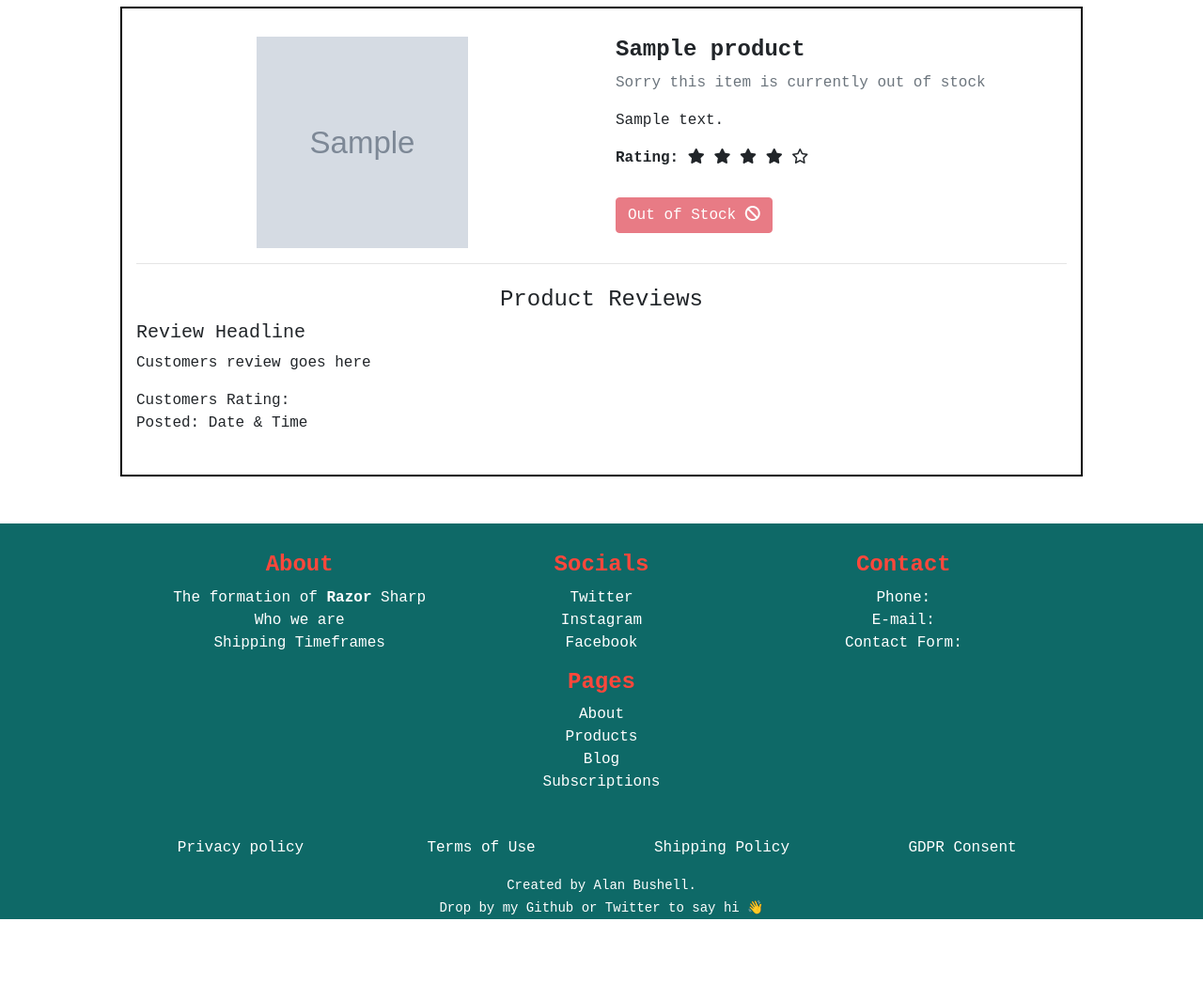
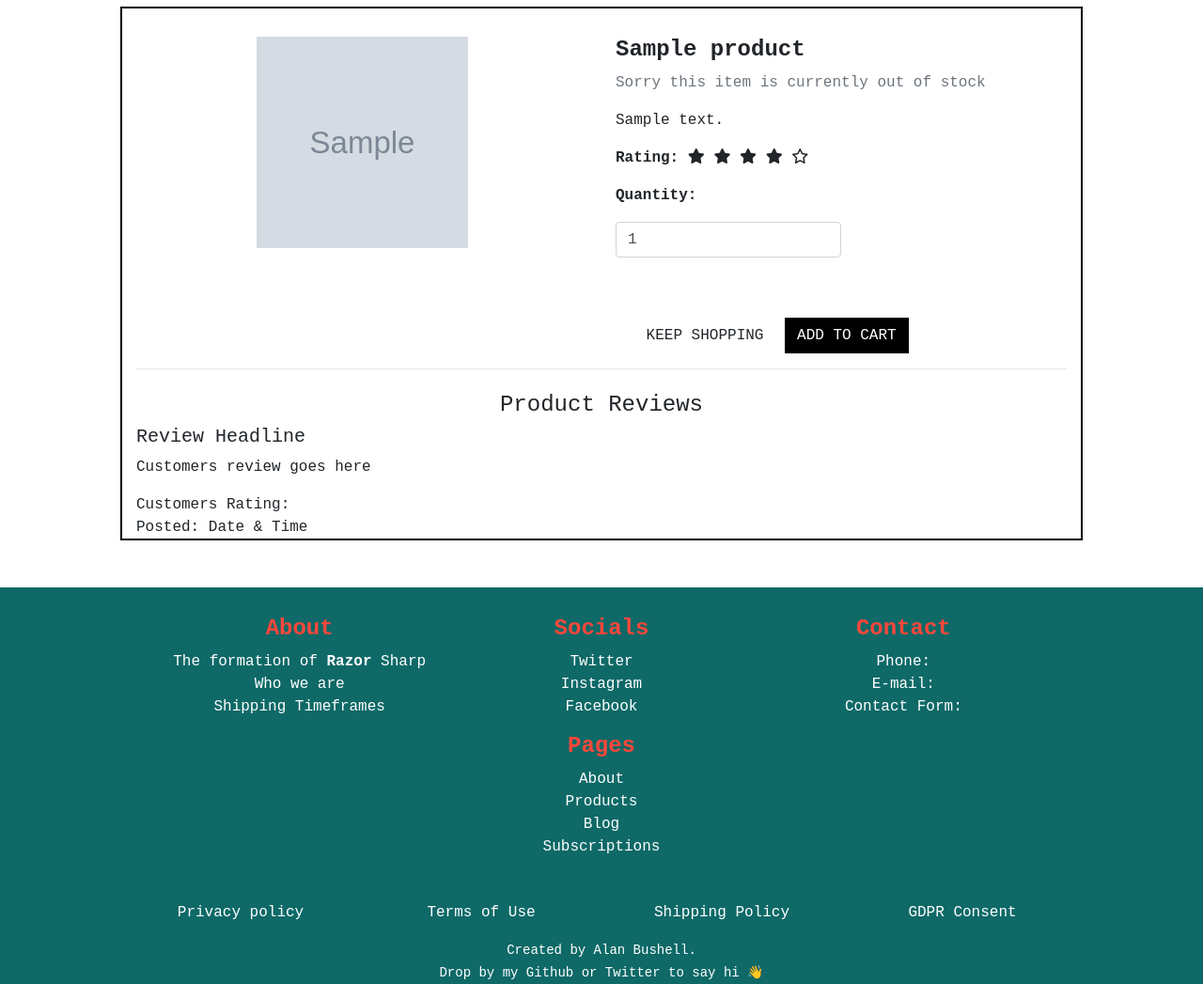
Before and after one commit to Alan-Bushell/razor-sharp, a Django app: a page that uses templates/base.html in a window 1280 px wide. Shown: the part 172-1219 px from the top of the page at 94% size. Before the commit the page ends 1150 px from the top, so only its background shows below. Run offline with Django 3.2, Linux system fonts and the light colour scheme; tables that the repository leaves empty hold one stand-in row (values such as "Sample post"); grey boxes marked "Sample" are stand-in pictures; some libraries are stand-ins or nearby versions.

Commit message:
add form to checkout app. add product details to cart

```diff
--- a/cart/contexts.py
+++ b/cart/contexts.py
@@ -1,5 +1,7 @@
 from decimal import Decimal
 from django.conf import settings
+from django.shortcuts import get_object_or_404
+from products.models import Product
 
 
 def cart_contents(request):
@@ -7,6 +9,30 @@ def cart_contents(request):
     cart_items = []
     total = 0
     product_count = 0
+    cart = request.session.get('cart', {})
+
+    for item_id, item_data in cart.items():
+        if isinstance(item_data, int):
+            product = get_object_or_404(Product, pk=item_id)
+            total += item_data * product.price
+            product_count += item_data
+            cart_items.append({
+                'item_id': item_id,
+                'quantity': item_data,
+                'product': product,
+                'total': total,
+            })
+        else:
+            product = get_object_or_404(Product, pk=item_id)
+            for size, quantity in item_data['items_by_size'].items():
+                total += quantity * product.price
+                product_count += quantity
+                cart_items.append({
+                    'item_id': item_id,
+                    'quantity': quantity,
+                    'product': product,
+                    'size': size,
+                })
 
     if total < settings.FREE_DELIVERY_THRESHOLD:
         delivery = total * Decimal(settings.STANDARD_DELIVERY_PERCENTAGE / 100)
--- a/cart/templates/cart/cart.html
+++ b/cart/templates/cart/cart.html
@@ -43,7 +43,7 @@
                 </div>
                 <div class="col-xs-12 col-md-2 col-lg-2 align-self-center">
                     <h5>
-                        <a href="{% url 'remove_from_cart' cart_item.product.id %}"><i class="fa-regular fa-square-minus"></i></a>
+                        <a href=""><i class="fa-regular fa-square-minus"></i></a>
                          {{ cart_item.quantity }}
                         <a href="{% url 'add_to_cart' cart_item.product.id %}"><i class="fa-regular fa-square-plus"></i></a>
                     </h5>
--- a/cart/urls.py
+++ b/cart/urls.py
@@ -1,11 +1,7 @@
-from django.contrib import admin
 from django.urls import path
 from . import views
 
 urlpatterns = [
-    path('', views.cart, name='cart'),
-    path('add_to_cart/<int:product_id>/',
-         views.add_to_cart, name='add_to_cart'),
-    path('remove_from_cart/<int:product_id>/',
-         views.remove_from_cart, name='remove_from_cart'),
+    path('', views.view_cart, name='view_cart'),
+    path('add/<item_id>/', views.add_to_cart, name='add_to_cart'),
 ]
--- a/checkout/views.py
+++ b/checkout/views.py
@@ -2,7 +2,7 @@ from django.shortcuts import render, redirect, reverse
 from django.contrib import messages
 
 # Create your views here.
-from .forms import Order
+from .forms import OrderForm
 
 
 def checkout(request):
@@ -12,9 +12,9 @@ def checkout(request):
         return redirect(reverse('products'))
 
     order_form = OrderForm()
-    template = checkout/checkout.html
+    template = 'checkout/checkout.html'
     context = {
-        'order_form': order_form
+        'order_form': order_form,
     }
 
     return render(request, template, context)
--- a/products/templates/products/product_detail.html
+++ b/products/templates/products/product_detail.html
@@ -28,11 +28,30 @@
                 <i class="fa-regular fa-star"></i>
             </strong>
             </div>
-            {% if product.in_stock %}
-                <a class="btn btn-danger add-cart-btn" href="{% url 'add_to_cart' product.id %}">Add to Cart <i class="fa-solid fa-cart-arrow-down"></i></a>
-            {% else %}
-                <div class="btn btn-danger add-cart-btn disabled">Out of Stock <i class="fa-solid fa-ban"></i></i></div>
-            {% endif %}
+            <form class="form" action="{% url 'add_to_cart' product.id %}" method="POST">
+                {% csrf_token %}
+                <div class="form-row">
+                    <div class="col-12">
+                        <p class="mt-3"><strong>Quantity:</strong></p>
+                        <div class="form-group w-50">
+                            <div class="input-group">
+                                <input class="form-control qty_input" type="number" name="quantity" value="1" min="1" max="99" data-item_id="{{ product.id }}" id="id_qty_{{ product.id }}">
+                            </div>
+                        </div>
+                    </div>
+
+                    <div class="col-12">
+                        <a href="{% url 'products' %}" class="btn btn-outline-black rounded-0 mt-5">
+                            <span class="icon">
+                                <i class="fas fa-chevron-left"></i>
+                            </span>
+                            <span class="text-uppercase">Keep Shopping</span>
+                        </a>
+                        <input type="submit" class="btn btn-black rounded-0 text-uppercase mt-5" value="Add to Cart">
+                    </div>
+                    <input type="hidden" name="redirect_url" value="{{ request.path }}">
+                </div>
+            </form>
         </div>
     </div>
     <!--Review Row-->
--- a/templates/base.html
+++ b/templates/base.html
@@ -89,7 +89,7 @@
                         </div>
                     </li>
                     <li class="list-inline-item">
-                        <a class="{% if grand_total %}text-info font-weight-bold{% else %}text-white{% endif %} nav-link" href="{% url 'cart' %}">
+                        <a class="{% if grand_total %}text-info font-weight-bold{% else %}text-white{% endif %} nav-link" href="{% url 'view_cart' %}">
                             <div class="text-center">
                                 <div><i class="fas fa-shopping-bag fa-lg"></i></div>
                                 <p class="my-0">
```
Also changed, not shown: cart/views.py (+16 -78 lines), checkout/templates/checkout/checkout.html (+11 -9 lines).
